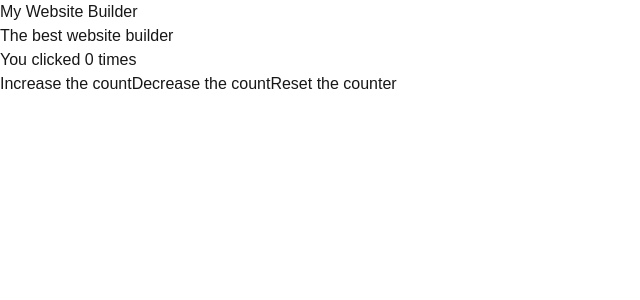
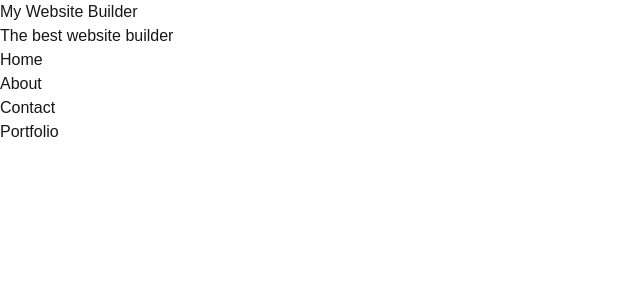
Before and after one commit to Md-Ashikur-Rahman-Ashik/Drag-And-Drop, a Next.js app: page / in a window 1280 px wide. Shown: the top 300 px of the page, without its empty margins (0-640 px from the left). Built offline with nearby package versions, Linux system fonts and the light colour scheme.

Commit message:
Added page list component

```diff
--- /dev/null
+++ b/app/components/PageList.js
@@ -0,0 +1,11 @@
+const pages = ["Home", "About", "Contact", "Portfolio"];
+
+export default function PageList() {
+  return (
+    <ul>
+      {pages.map((page) => (
+        <li key={page}> {page}</li>
+      ))}
+    </ul>
+  );
+}
--- a/app/page.tsx
+++ b/app/page.tsx
@@ -1,11 +1,11 @@
-import Counter from "./components/Counter";
+import PageList from "./components/PageList";
 import Header from "./components/Header";
 
 export default function Home() {
   return (
     <div>
       <Header siteName="My Website Builder" />
-      <Counter />
+      <PageList />
     </div>
   );
 }
```
